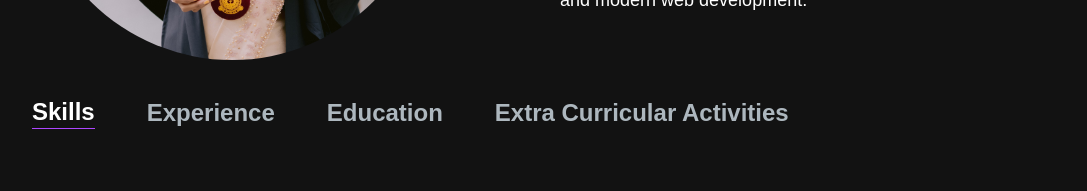
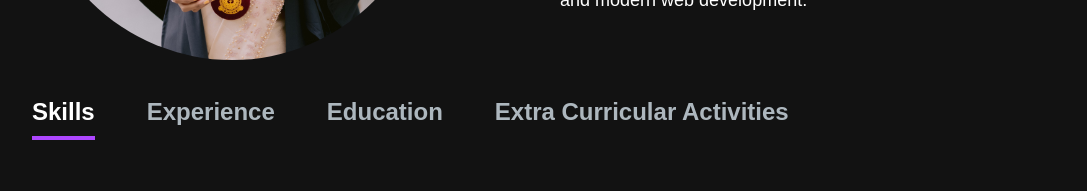
Before and after one commit to RandimaD25/portfolio-website, a Next.js app in the folder portfolio-website/: page / in a window 1280 px wide. Shown: the part 1320-1511 px from the top of the page, without its empty margins (96-1183 px from the left). Built offline with nearby package versions, Linux system fonts and the light colour scheme.

Commit message:
feat: add animation to the tabs

```diff
--- a/portfolio-website/src/app/components/TabButton.jsx
+++ b/portfolio-website/src/app/components/TabButton.jsx
@@ -1,9 +1,13 @@
 import React from "react";
+import { motion } from "framer-motion";
+
+const variants = {
+  default: { width: 0 },
+  active: { width: "calc(100% - 0.75rem)" },
+};
 
 const TabButton = ({ active, selectTab, children }) => {
-  const buttonClasses = active
-    ? "text-white border-b border-purple-500"
-    : "text-[#ADB7BE]";
+  const buttonClasses = active ? "text-white " : "text-[#ADB7BE]";
   return (
     <button onClick={selectTab}>
       <p
@@ -11,6 +15,11 @@
       >
         {children}
       </p>
+      <motion.div
+        animate={active ? "active" : "default"}
+        variants={variants}
+        className="h-1 bg-purple-500 mt-2 mr-3"
+      ></motion.div>
     </button>
   );
 };
```
